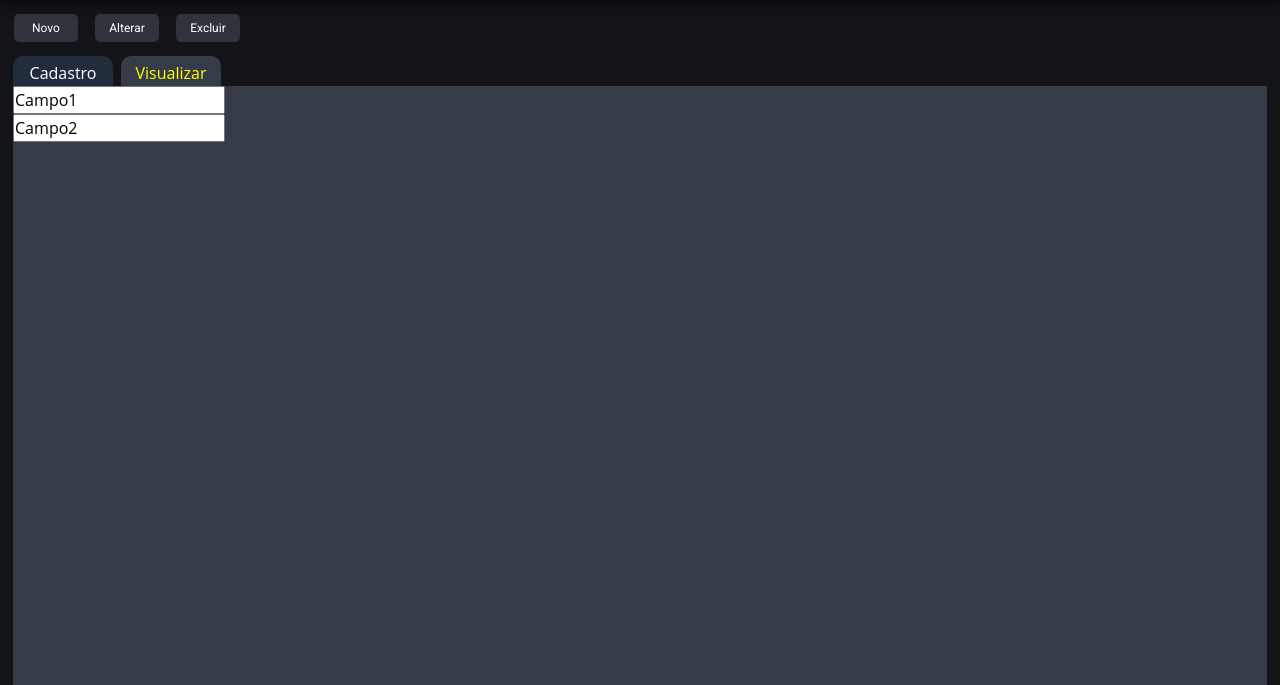
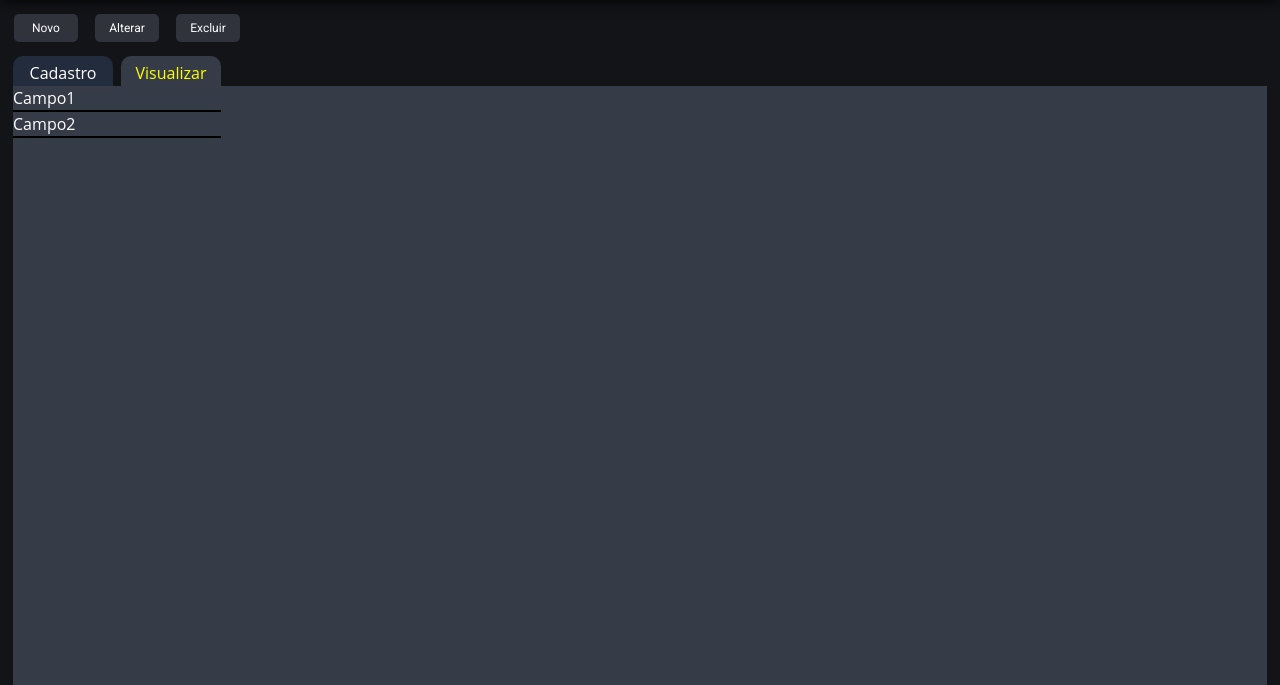
Before and after one commit to ogabrielfelipe/SGOM-Repository, a Flask app: page /OrdemDeServico in a window 1280 px wide. Shown: the part 50-735 px from the top of the page. Run offline with Flask 2, Linux system fonts and the light colour scheme; some libraries are stand-ins or nearby versions.

Commit message:
refatorando: aba de cadastro

```diff
--- a/app/static/css/ordemDeServico.css
+++ b/app/static/css/ordemDeServico.css
@@ -113,11 +113,25 @@
     min-height: 75vh;
 }
 
+.content-cadastro{
+    /* display: flex;
+    flex-direction: column; */
+
+}
+
 .content label {
     background-color: #363b48;
     border-radius: 0%;
 }
 
+.content input{
+    border: 0;
+    border-bottom: 2px solid black;
+    outline: 0;
+    background: transparent;
+    color: #FFFFFF;
+}
+
 .rb_tabs:checked ~ .content{
     display: block;
 }
--- a/app/templates/ordemDeServico.html
+++ b/app/templates/ordemDeServico.html
@@ -29,8 +29,8 @@ Ordem de Serviço
                 <input type="radio" name="tabs" class="rb_tabs" id="tab1" >
                 <label for="tab1"> Cadastro</label>
                 <div class="content">
+                    <div class="content-cadastro">
                         <button class="btn-registrar-veiculo">Registrar Veículo</button>
-
                         <label for="problema">Problema: </label>
                         <input type="text" name="problema" id="problema">
 
@@ -47,6 +47,8 @@ Ordem de Serviço
                         <input type="checkbox" name="orcamento" checked id="orcamento" value="true">
 
                         <button class="btn-estado-veiculo">Estado do Veículo</button>
+                    </div>
+
                 </div>
             </li>
             <li>
```
Lines whose indentation alone changed are shown as unchanged.
